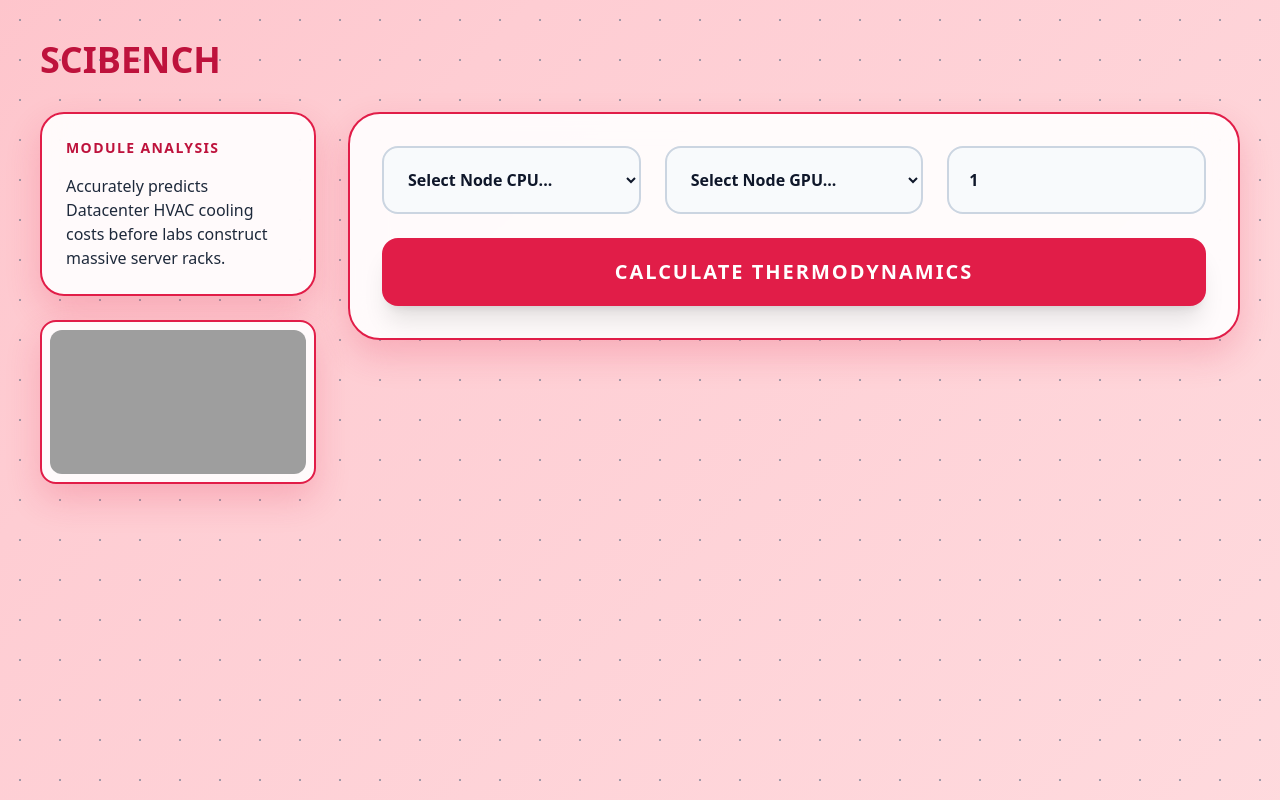
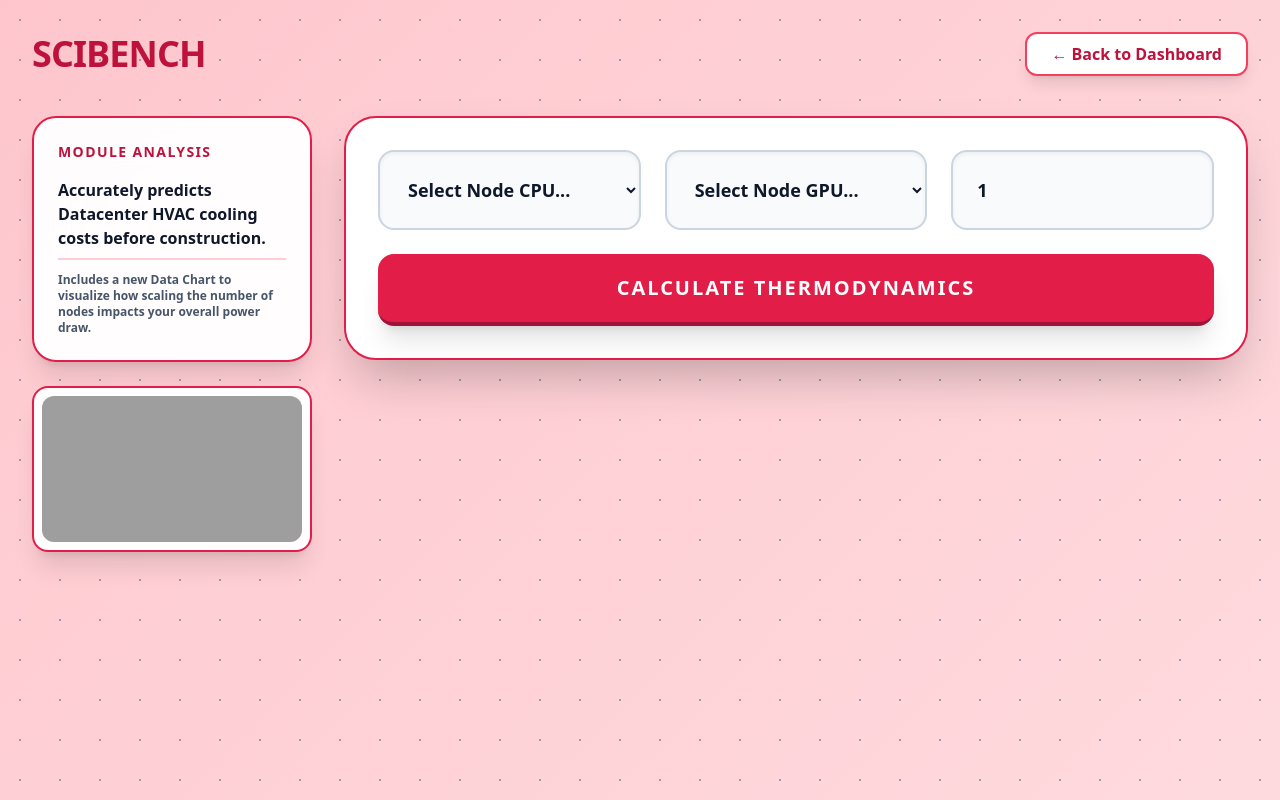
Before and after one commit to rgopesh07-png/scibench_final, a Flask app: page /thermal in a window 1280 px wide. Run offline with Flask 3, Linux system fonts and the light colour scheme; data comes from the database, SQL or seed files in the repository; some libraries are stand-ins or nearby versions; grey boxes are pictures that could not be loaded.

Commit message:
Update thermal.html

```diff
--- a/templates/thermal.html
+++ b/templates/thermal.html
@@ -4,58 +4,91 @@
     <meta charset="UTF-8">
     <title>Thermal | SciBench</title>
     <script src="https://cdn.tailwindcss.com"></script>
+    <script src="https://cdn.jsdelivr.net/npm/chart.js"></script>
     <style>
-        body { margin: 0; font-family: system-ui, sans-serif; color: #0f172a; }
+        body { margin: 0; font-family: system-ui, sans-serif; color: #0f172a; overflow-x: hidden; }
         .bg-vibrant-ambient { position: fixed; inset: 0; z-index: -2; background: linear-gradient(-45deg, #ffe4e6, #fecdd3, #fda4af, #ffe4e6); background-size: 400% 400%; animation: ambientLight 15s ease infinite; }
         @keyframes ambientLight { 0% { background-position: 0% 50%; } 50% { background-position: 100% 50%; } 100% { background-position: 0% 50%; } }
         .star-pattern { position: fixed; inset: 0; z-index: -1; opacity: 0.6; background-image: radial-gradient(#64748b 1px, transparent 1px); background-size: 40px 40px; }
-        .vibrant-glass { background: rgba(255, 255, 255, 0.9); backdrop-filter: blur(20px); border: 2px solid #e11d48; box-shadow: 0 15px 35px rgba(225, 29, 72, 0.2); }
+        .vibrant-glass { background: rgba(255, 255, 255, 0.95); backdrop-filter: blur(20px); border: 2px solid #e11d48; box-shadow: 0 15px 35px rgba(225, 29, 72, 0.2); }
     </style>
 </head>
-<body class="p-6 md:p-10 relative">
+<body class="p-8 relative min-h-screen">
     <div class="bg-vibrant-ambient"></div><div class="star-pattern"></div>
-    <a href="/" class="text-4xl font-black text-rose-700 mb-8 block w-max hover:scale-105 transition-transform">SCIBENCH</a>
+
+    <header class="flex justify-between items-center mb-10 max-w-7xl mx-auto">
+        <a href="/" class="text-4xl font-black text-rose-700 hover:scale-105 transition-transform tracking-tight">SCIBENCH</a>
+        <a href="/" class="bg-white border-2 border-rose-500 text-rose-700 font-bold py-2 px-6 rounded-xl shadow-lg hover:bg-rose-50 transition-colors">← Back to Dashboard</a>
+    </header>
 
     <div class="max-w-7xl mx-auto grid grid-cols-1 lg:grid-cols-4 gap-8">
         <aside class="lg:col-span-1 space-y-6">
-            <div class="vibrant-glass p-6 rounded-3xl">
+            <div class="vibrant-glass p-6 rounded-3xl shadow-xl">
                 <h3 class="text-rose-700 font-black uppercase tracking-widest text-sm mb-4">Module Analysis</h3>
-                <p class="text-slate-800 font-medium">Accurately predicts Datacenter HVAC cooling costs before labs construct massive server racks.</p>
+                <p class="text-slate-900 font-bold mb-2">Accurately predicts Datacenter HVAC cooling costs before construction.</p>
+                <p class="text-xs text-slate-600 font-bold border-t-2 border-rose-200 pt-3">Includes a new Data Chart to visualize how scaling the number of nodes impacts your overall power draw.</p>
             </div>
-            <div class="vibrant-glass p-2 rounded-2xl">
+            <div class="vibrant-glass p-2 rounded-2xl shadow-xl">
                 <iframe class="w-full aspect-video rounded-xl" src="https://www.youtube.com/embed/E9O_4MLmBzc" frameborder="0" allowfullscreen></iframe>
             </div>
         </aside>
 
         <div class="lg:col-span-3">
-            <form method="POST" class="vibrant-glass p-8 rounded-[2rem] mb-8 grid md:grid-cols-3 gap-6">
-                <select name="cpu" required class="bg-slate-50 p-5 rounded-2xl text-slate-900 font-bold border-2 border-slate-300 focus:border-rose-600 outline-none">
+            <form method="POST" class="vibrant-glass p-8 rounded-[2rem] mb-8 grid md:grid-cols-3 gap-6 bg-white shadow-2xl">
+                <select name="cpu" required class="bg-slate-50 p-6 rounded-2xl text-slate-900 font-black border-2 border-slate-300 focus:border-rose-600 outline-none text-lg shadow-inner">
                     <option value="" disabled selected>Select Node CPU...</option>
                     {% for c in cpus %}<option value="{{ c.id }}" {% if request.form.get('cpu') == c.id|string %}selected{% endif %}>{{ c.name }}</option>{% endfor %}
                 </select>
-                <select name="gpu" required class="bg-slate-50 p-5 rounded-2xl text-slate-900 font-bold border-2 border-slate-300 focus:border-rose-600 outline-none">
+                <select name="gpu" required class="bg-slate-50 p-6 rounded-2xl text-slate-900 font-black border-2 border-slate-300 focus:border-rose-600 outline-none text-lg shadow-inner">
                     <option value="" disabled selected>Select Node GPU...</option>
                     {% for g in gpus %}<option value="{{ g.id }}" {% if request.form.get('gpu') == g.id|string %}selected{% endif %}>{{ g.name }}</option>{% endfor %}
                 </select>
-                <input type="number" name="nodes" value="{{ request.form.get('nodes', 1) }}" min="1" class="bg-slate-50 p-5 rounded-2xl text-slate-900 font-bold border-2 border-slate-300 focus:border-rose-600 outline-none" placeholder="Quantity of PCs">
-                <button type="submit" class="md:col-span-3 bg-rose-600 py-5 rounded-2xl font-black text-xl text-white hover:bg-rose-700 shadow-xl tracking-widest">CALCULATE THERMODYNAMICS</button>
+                <input type="number" name="nodes" value="{{ request.form.get('nodes', 1) }}" min="1" class="bg-slate-50 p-6 rounded-2xl text-slate-900 font-black border-2 border-slate-300 focus:border-rose-600 outline-none text-lg shadow-inner" placeholder="Quantity of PCs">
+                <button type="submit" class="md:col-span-3 bg-rose-600 py-5 rounded-2xl font-black text-xl text-white hover:bg-rose-700 shadow-xl tracking-widest border-b-4 border-rose-800 transition-colors">CALCULATE THERMODYNAMICS</button>
             </form>
 
             {% if data %}
+            <div class="vibrant-glass p-6 rounded-3xl mb-8 bg-white shadow-xl">
+                <h3 class="font-black text-slate-800 mb-4 text-xl">Power Draw Scaling Chart</h3>
+                <div class="w-full h-64 relative"><canvas id="thermalChart"></canvas></div>
+            </div>
+
             <div class="grid md:grid-cols-3 gap-6">
-                <div class="vibrant-glass p-8 rounded-3xl text-center border-t-8 border-t-orange-500">
-                    <p class="text-4xl font-black text-orange-600 mb-2">{{ "{:,}".format(data.btu) }}</p>
-                    <p class="text-sm text-slate-700 uppercase font-black tracking-widest">Total BTU/hr</p>
+                <div class="vibrant-glass p-8 rounded-3xl text-center border-t-8 border-t-orange-500 shadow-lg bg-white">
+                    <p class="text-5xl font-black text-orange-600 mb-2">{{ "{:,}".format(data.btu) }}</p>
+                    <p class="text-xs text-slate-600 uppercase font-black tracking-widest">Total BTU/hr</p>
                 </div>
-                <div class="vibrant-glass p-8 rounded-3xl text-center border-t-8 border-t-blue-500">
-                    <p class="text-4xl font-black text-blue-600 mb-2">{{ data.ac }}</p>
-                    <p class="text-sm text-slate-700 uppercase font-black tracking-widest">A/C Tons Req.</p>
+                <div class="vibrant-glass p-8 rounded-3xl text-center border-t-8 border-t-blue-500 shadow-lg bg-white">
+                    <p class="text-5xl font-black text-blue-600 mb-2">{{ data.ac }}</p>
+                    <p class="text-xs text-slate-600 uppercase font-black tracking-widest">A/C Tons Req.</p>
                 </div>
-                <div class="vibrant-glass p-8 rounded-3xl text-center border-t-8 border-t-rose-600">
-                    <p class="text-4xl font-black text-rose-600 mb-2">₹{{ "{:,}".format(data.cost) }}</p>
-                    <p class="text-sm text-slate-700 uppercase font-black tracking-widest">Monthly A/C Bill</p>
+                <div class="vibrant-glass p-8 rounded-3xl text-center border-t-8 border-t-rose-600 shadow-lg bg-white">
+                    <p class="text-5xl font-black text-rose-600 mb-2">₹{{ "{:,}".format(data.cost) }}</p>
+                    <p class="text-xs text-slate-600 uppercase font-black tracking-widest">Monthly A/C Bill</p>
                 </div>
             </div>
+
+            <script>
+                const singleNodeWatts = {{ data.watts }} / {{ data.nodes }};
+                const labels = ['1 Node', '{{ data.nodes }} Nodes (Selected)', '{{ data.nodes * 2 }} Nodes (Future)'];
+                const wattData = [singleNodeWatts, {{ data.watts }}, {{ data.watts * 2 }}];
+
+                new Chart(document.getElementById('thermalChart'), {
+                    type: 'bar',
+                    data: {
+                        labels: labels,
+                        datasets: [{
+                            label: 'Total Rack Wattage (W)',
+                            data: wattData,
+                            backgroundColor: 'rgba(225, 29, 72, 0.8)',
+                            borderRadius: 6,
+                            borderColor: '#9f1239',
+                            borderWidth: 2
+                        }]
+                    },
+                    options: { responsive: true, maintainAspectRatio: false }
+                });
+            </script>
             {% endif %}
         </div>
     </div>
```
